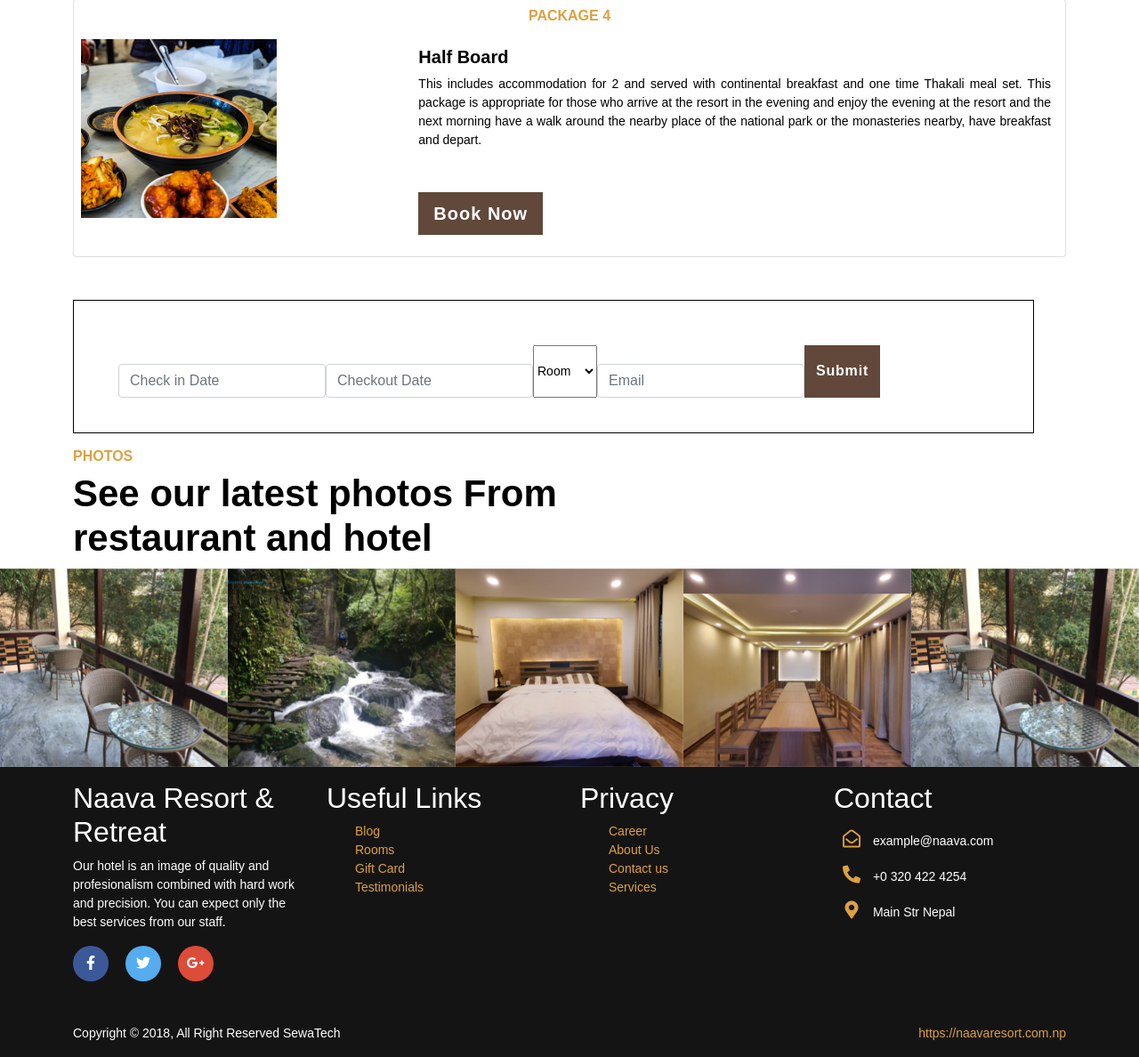
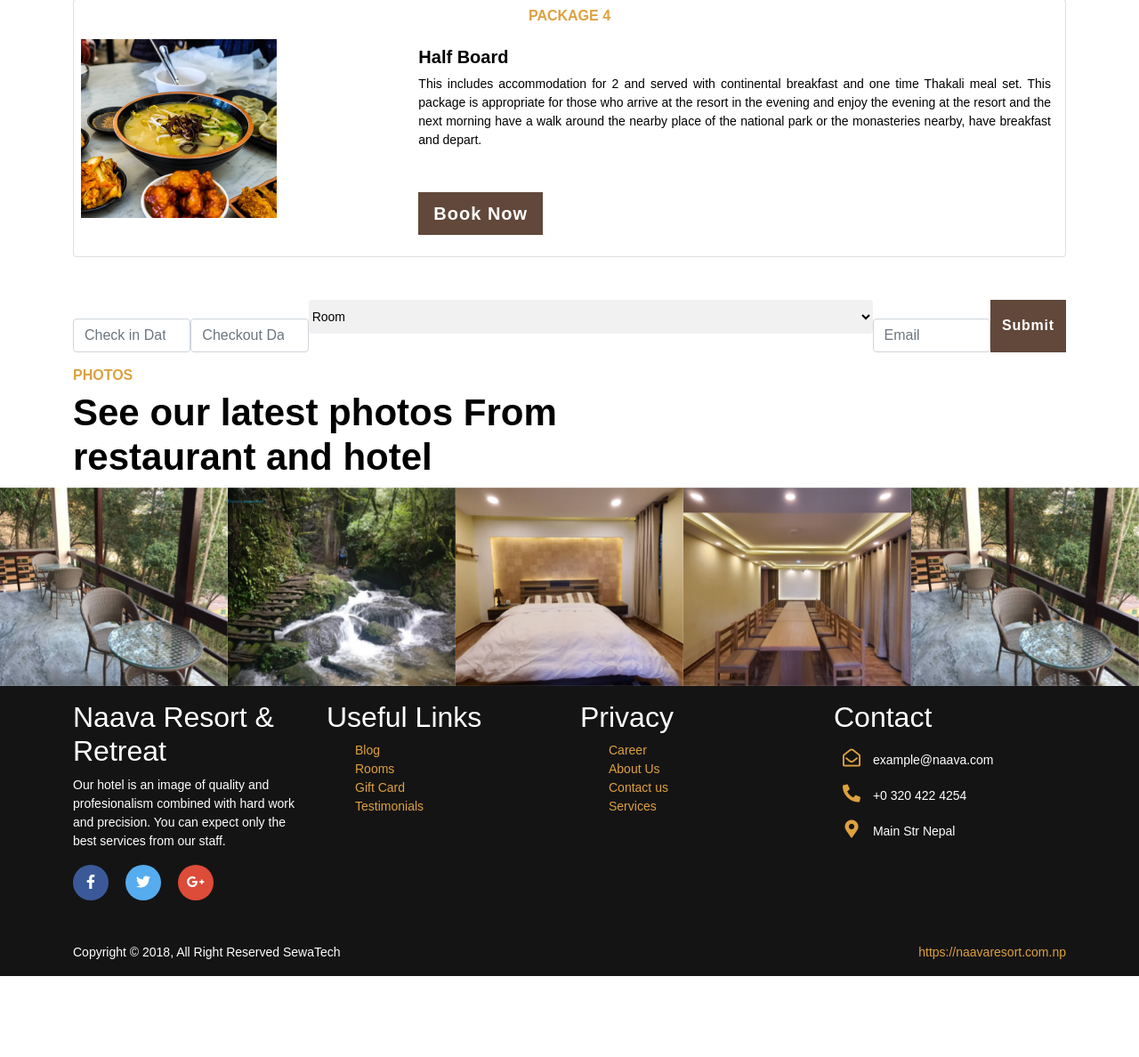
Before and after one commit to Birajramtel/hotel, a PHP site: page /package.php in a window 1280 px wide. Shown: the part 1958-3146 px from the top of the page at 89% size. After the commit the page ends 3055 px from the top, so only its background shows below. Run offline with PHP 8.4, Linux system fonts and the light colour scheme; some libraries are stand-ins or nearby versions.

Commit message:
Changes made in Styles

```diff
--- a/css/style.css
+++ b/css/style.css
@@ -212,10 +212,13 @@ ul.breadcrumb li a:hover {
 .photo-gallery .item {
   padding-bottom: 30px;
 }
-
-.form-container .div2 {
-  width: 1080px;
-  height: 150px;
-  padding: 50px;
-  border: 1px solid black;
+.form_space .form_space {
+  padding-left: 20px;
 }
+select {
+  width: 100%;
+  height: 38px;
+  border: none;
+  border-radius: 4px;
+  background-color: #f1f1f1;
+}
```
